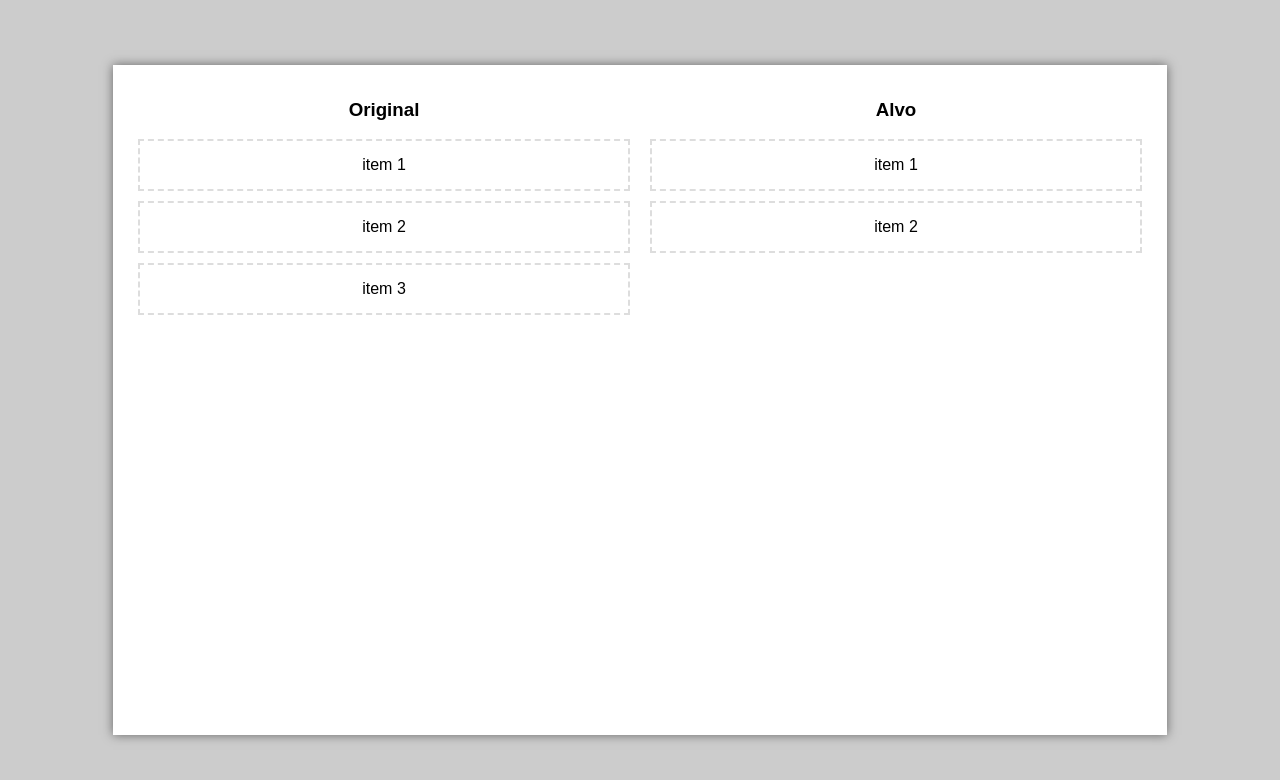
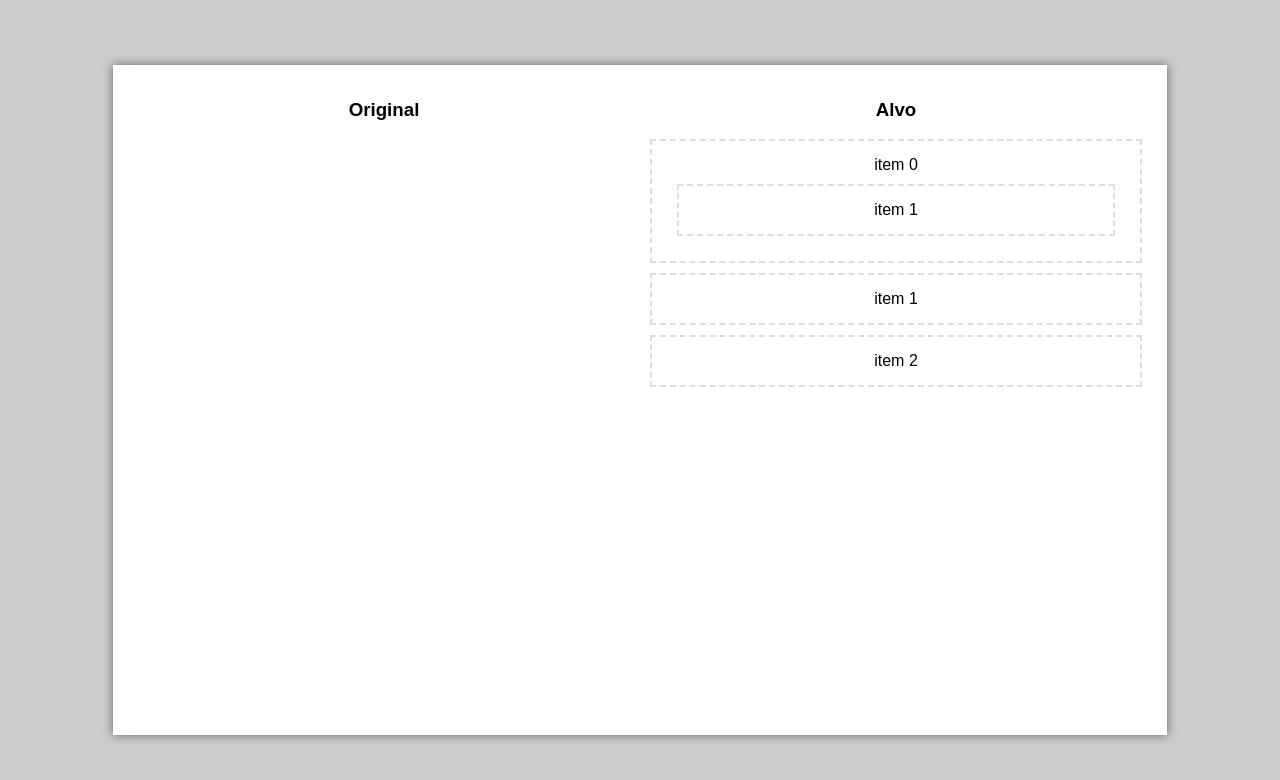
Before and after one commit to OkaioSilva/JavaScripV2, a plain HTML site: page DOM_2/desafio.html in a window 1280 px wide. Drawn offline with Linux system fonts and the light colour scheme.

Commit message:
Update desafio.html
Finalização do exercício

```diff
--- a/DOM_2/desafio.html
+++ b/DOM_2/desafio.html
@@ -89,17 +89,39 @@
     <script>
         const alvo = document.querySelector('.alvo')
         const original = document.querySelector('.original')
-
         const li = document.createElement('li')
         const texto = document.createTextNode('item 2')
         alvo.appendChild(li)
+
         li.appendChild(texto)
         li.style.listStyle = 'none'
 
+        const list1 = original.querySelector('ul')
+        const list2 = alvo.querySelector('ul')
+        list2.insertAdjacentElement('beforeend', li)
+
         // mover li 'item 3'
+        const item3 = list1.lastElementChild
+        item3.style.listStyle = 'none'
+        list2.insertAdjacentElement('afterbegin', item3)
 
+        // alterar item 3 para item 0
+        item3.textContent = 'item 0'
 
+        //clone ul original
+        const clone = list1.cloneNode(true)
 
+        //inserir o clone dentro da primeira li alvo
+
+        item3.insertAdjacentElement('beforeend', clone)
+
+        //remover item2 inserida anteriormente
+        //clone.lastElementChild.remove()
+        clone.removeChild(clone.lastElementChild)
+
+        // romova as duas li's que sobraram na original
+
+        list1.remove()
     </script>
 </body>
 
```
Lines whose indentation alone changed are shown as unchanged.
